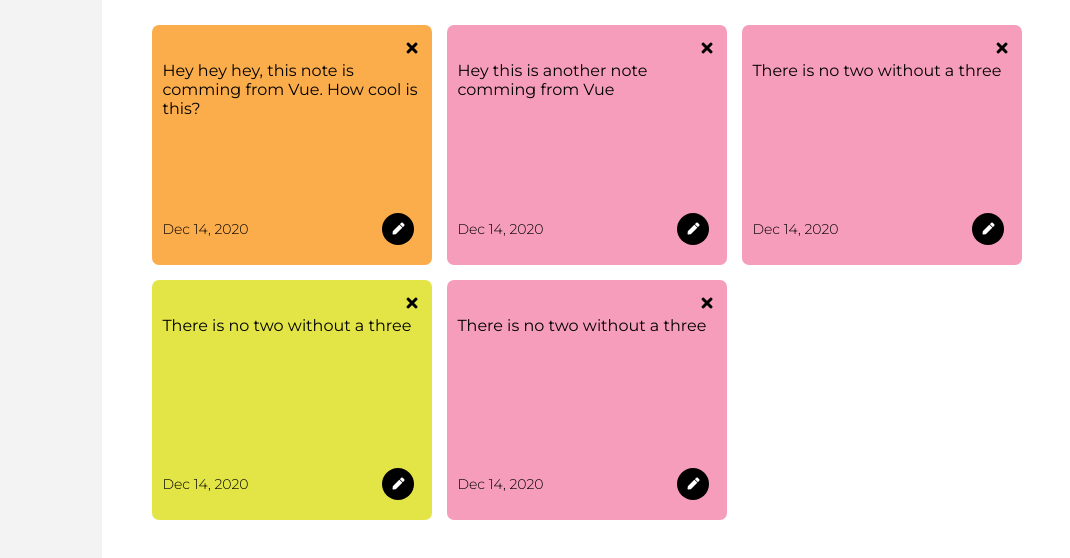
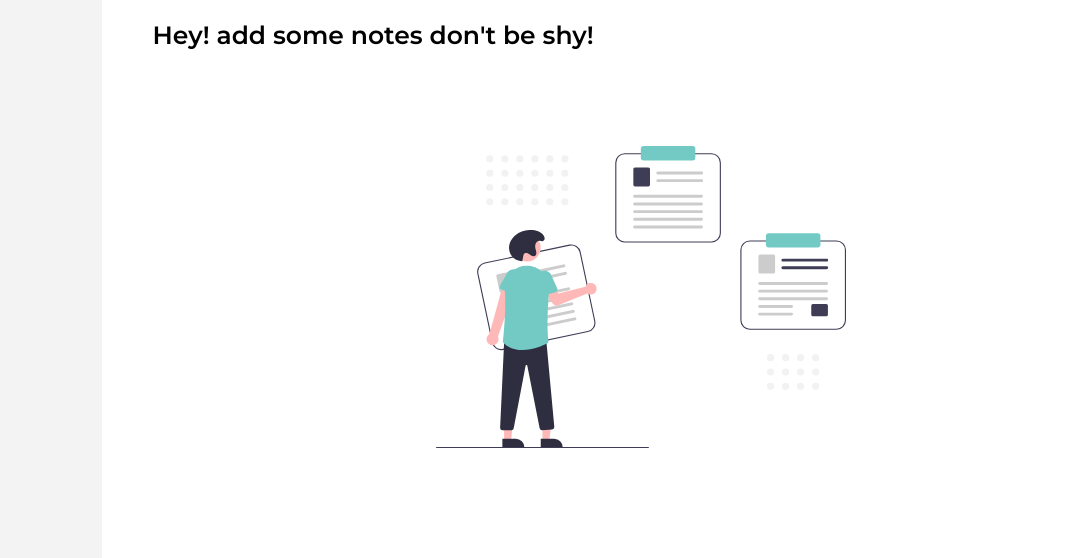
Before and after one commit to FedericoWalovnik/vue-notes-app, a website: page src/index.html in a window 1280 px wide. Shown: the part 124-682 px from the top of the page, without its empty margins (0-1070 px from the left). Drawn offline with nearby package versions, Linux system fonts and the light colour scheme.

Commit message:
illustration when empty notes added

```diff
--- a/src/index.html
+++ b/src/index.html
@@ -70,8 +70,9 @@
         </section>
         <section class="content">
             <h1 class="title-principal">My Notes</h1>
-            <div v-if="notes.length === 0">
+            <div v-if="notes.length === 0" class="empty-state">
                 <h2 class="title-secundary content__messageEmpty">Hey! add some notes don't be shy!</h2>
+                <img src="img/undraw_Taking_notes_re_bnaf.svg" alt="empty notes ilustration" class="empty-state__ilustration">
             </div>
             <div v-else class="notes-container">
                 <div v-for="(note, index) in notes" class="note" :class="`backgroundColor_${note.color}`">
--- a/src/js/app.js
+++ b/src/js/app.js
@@ -1,33 +1,7 @@
 const app = Vue.createApp({
   data() {
     return {
-      notes: [
-        {
-          text: "Hey hey hey, this note is comming from Vue. How cool is this?",
-          date: "Dec 14, 2020",
-          color: "orange",
-        },
-        {
-          text: "Hey this is another note comming from Vue",
-          date: "Dec 14, 2020",
-          color: "pink",
-        },
-        {
-          text: "There is no two without a three",
-          date: "Dec 14, 2020",
-          color: "pink",
-        },
-        {
-          text: "There is no two without a three",
-          date: "Dec 14, 2020",
-          color: "green",
-        },
-        {
-          text: "There is no two without a three",
-          date: "Dec 14, 2020",
-          color: "pink",
-        },
-      ],
+      notes: [],
       userTextInput: "",
       userColorInput: "cyan",
       modalVisible: false,
--- /dev/null
+++ b/src/sass/components/_empty-state.scss
@@ -0,0 +1,21 @@
+.empty-state {
+  display: flex;
+  flex-direction: column;
+
+  &__ilustration {
+    margin-top: 12vh;
+    margin-left: -10rem;
+    width: 32vw;
+    align-self: center;
+
+    @include respond(tab-port) {
+      margin-top: 10vh;
+      width: 62vw;
+    }
+
+    @include respond(phone) {
+      margin-top: 8vh;
+      width: 75vw;
+    }
+  }
+}
--- a/src/sass/main.scss
+++ b/src/sass/main.scss
@@ -8,6 +8,7 @@
 @import "layout/content";
 @import "layout/notes-container";
 
+@import "components/empty-state";
 @import "components/inputModal";
 @import "components/note";
 @import "components/sidebar";
```
Also changed, not shown: src/css/style.css, src/img/undraw_Taking_notes_re_bnaf.svg (added).
